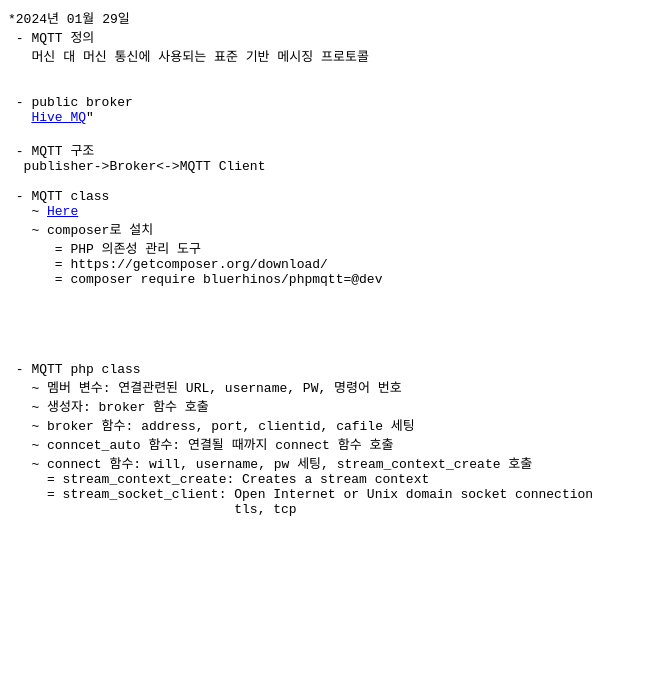
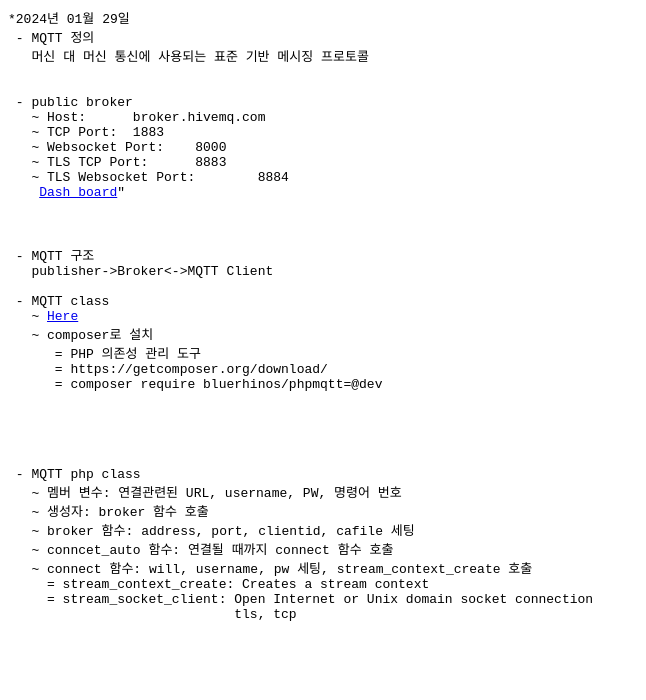
Before and after one commit to dvorakjs/MQTT, a plain HTML site: page index.html in a window 1280 px wide. Shown: the whole page, without its empty margins (0-646 px from the left). Drawn offline with Linux system fonts and the light colour scheme.

Commit message:
Update index.html

```diff
--- a/index.html
+++ b/index.html
@@ -5,10 +5,17 @@
 
 
  - public broker
-   <a href="https://www.hivemq.com/demos/websocket-client/">Hive MQ</a>"
+   ~ Host:	broker.hivemq.com
+   ~ TCP Port:	1883
+   ~ Websocket Port:	8000
+   ~ TLS TCP Port:	8883
+   ~ TLS Websocket Port:	8884
+    <a href="https://www.hivemq.com/demos/websocket-client/">Dash board</a>"
+
+
 
  - MQTT 구조
-  publisher->Broker<->MQTT Client
+   publisher->Broker<->MQTT Client
 
  - MQTT class
    ~ <a href="https://github.com/bluerhinos/phpMQTT/blob/master/phpMQTT.php">Here</a>
@@ -32,4 +39,7 @@
                              tls, tcp
 
 
-                            </pre>
+
+
+
+</pre>
```
